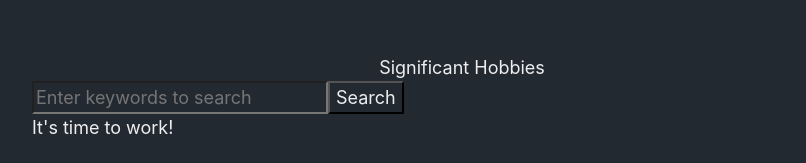
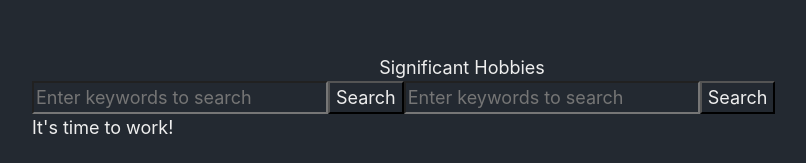
Before and after one commit to sarthakagrawal927/nextjs-blog, a Next.js app: page /dashboard in a window 1280 px wide. Shown: the top 163 px of the page, without its empty margins (178-984 px from the left). Built offline with nearby package versions, Linux system fonts and the light colour scheme.

Commit message:
added youtube search

```diff
--- /dev/null
+++ b/components/youtubesearch.js
@@ -0,0 +1,25 @@
+import { useState } from "react";
+import styles from "./gsearch.module.scss";
+
+export default function GSearch() {
+  const [searchQ, setSearchQuery] = useState("");
+
+  function handleChange(event) {
+    setSearchQuery(event.target.value);
+  }
+  return (
+    <>
+      <input
+        type='text'
+        placeholder='Enter keywords to search'
+        onChange={(e) => setSearchQuery(e.target.value)}
+        onFocus={(e) => event.target.select()}
+      />
+      <a
+        target='_blank'
+        href={"https://www.youtube.com/results?search_query=" + searchQ}>
+        <button>Search</button>
+      </a>
+    </>
+  );
+}
--- a/pages/dashboard.js
+++ b/pages/dashboard.js
@@ -1,5 +1,6 @@
 import Layout from "../components/layout";
 import GSearch from "../components/gsearch";
+import YoutubeSearch from "../components/youtubesearch";
 import Whatsapp from "../components/whatsapp";
 
 import Pomodoro from "../components/pomodoro";
@@ -9,9 +10,10 @@ export default function Sarthak() {
   return (
     <Layout title='The Dashboard'>
       <GSearch />
+      <YoutubeSearch />
       <Pomodoro />
       <Whatsapp />
-      <img src="https://wakatime.com/share/@sarthakagrawal927/7466eb9d-adc9-43fa-9bba-8f10836e873f.png" />
+      <img src='https://wakatime.com/share/@sarthakagrawal927/7466eb9d-adc9-43fa-9bba-8f10836e873f.png' />
     </Layout>
   );
 }
```
